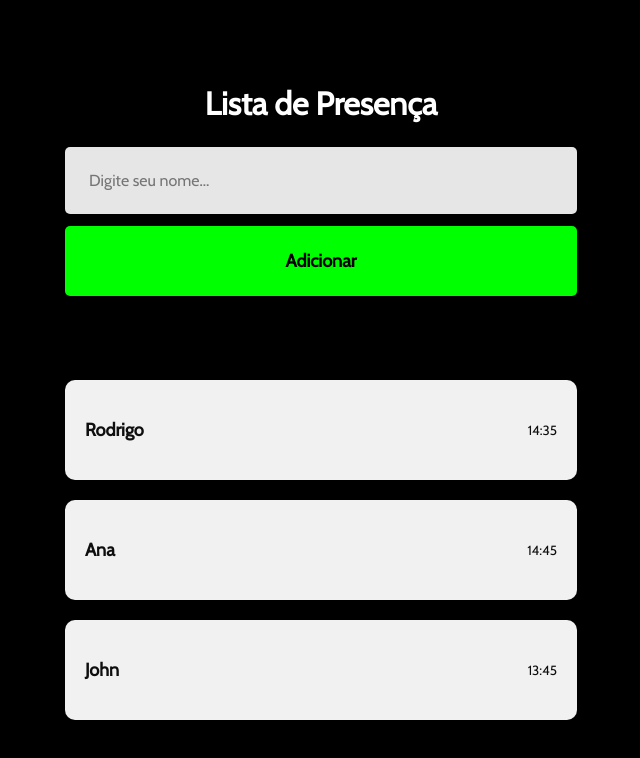
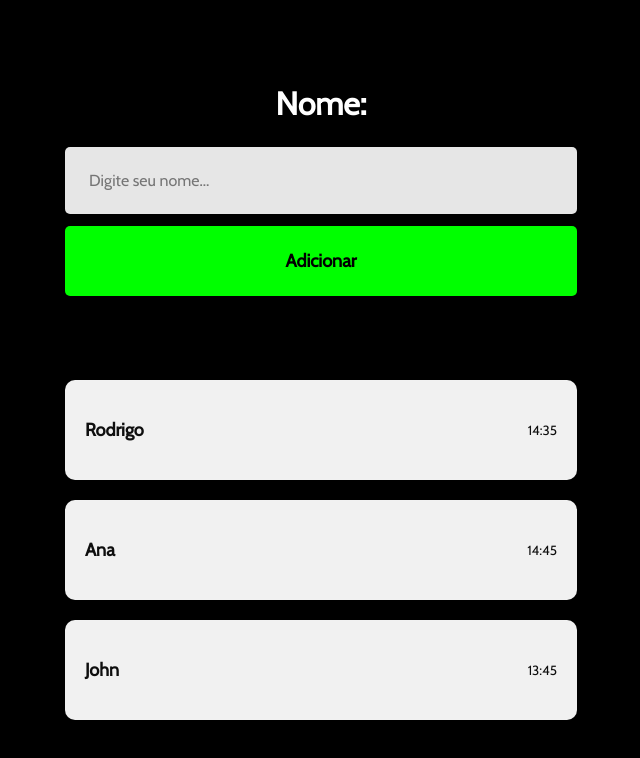
Before and after one commit to rdg-404/typescript-discover, a React (Vite) app: page / in a window 1280 px wide. Shown: the top 758 px of the page, without its empty margins (319-959 px from the left). Built offline with nearby package versions, Linux system fonts and the light colour scheme.

Commit message:
use state

```diff
--- a/src/pages/Home/index.jsx
+++ b/src/pages/Home/index.jsx
@@ -1,13 +1,21 @@
 import './home.css';
 import { Card } from "../../components/Card";
+import { useState } from 'react';
+import React from 'react';
 
 
 export function Home() {
 
+  const [studentName, setStudentName] = useState();
+
   return (
     <div className="container">
-      <h1>Lista de Presença</h1>
-      <input type="text" placeholder='Digite seu nome...' />
+      <h1>Nome: {studentName}</h1>
+      <input
+        type="text"
+        placeholder='Digite seu nome...'
+        onChange={e => setStudentName(e.target.value)}
+      />
       <button type='button'>Adicionar</button>
       <Card name="Rodrigo" time="14:35"/>
       <Card name="Ana" time="14:45"/>
```
